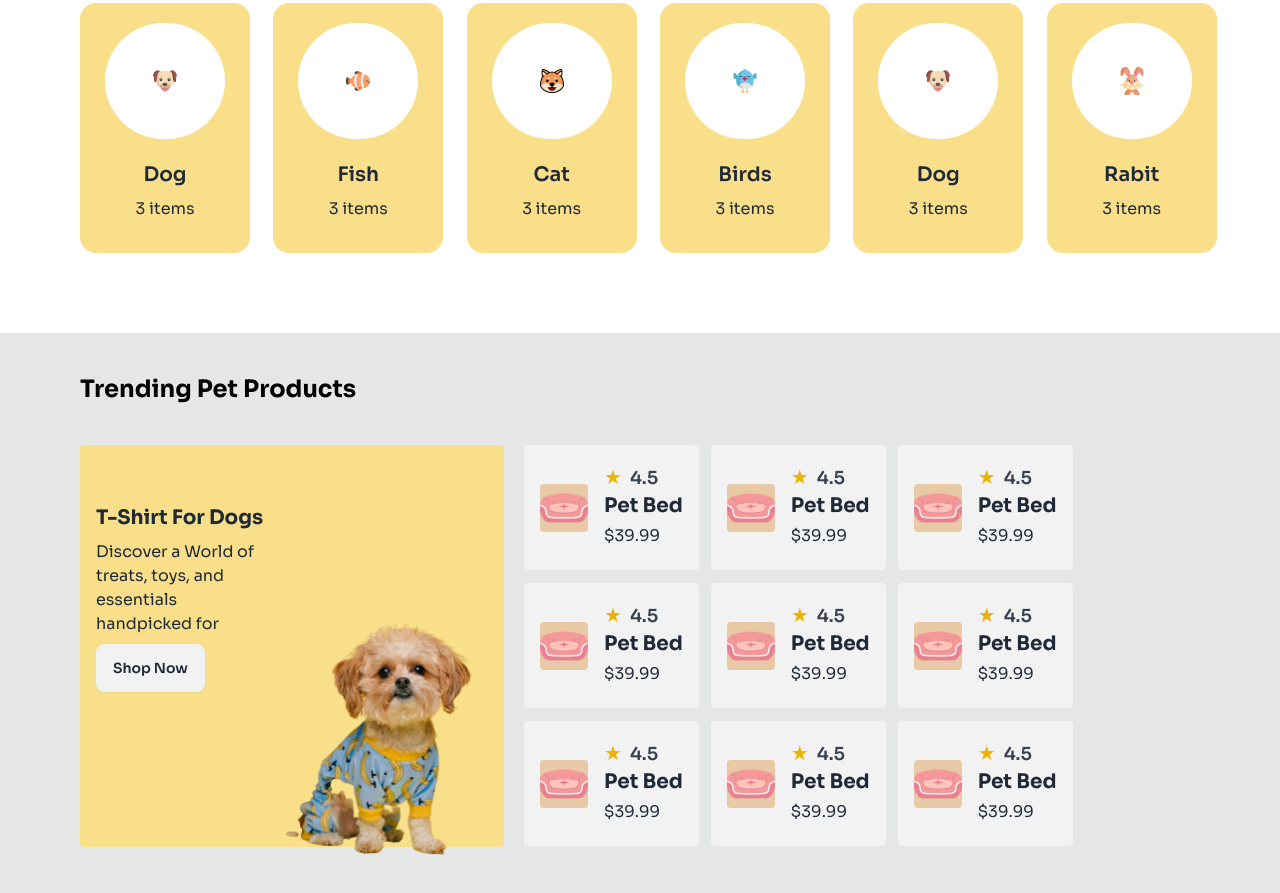
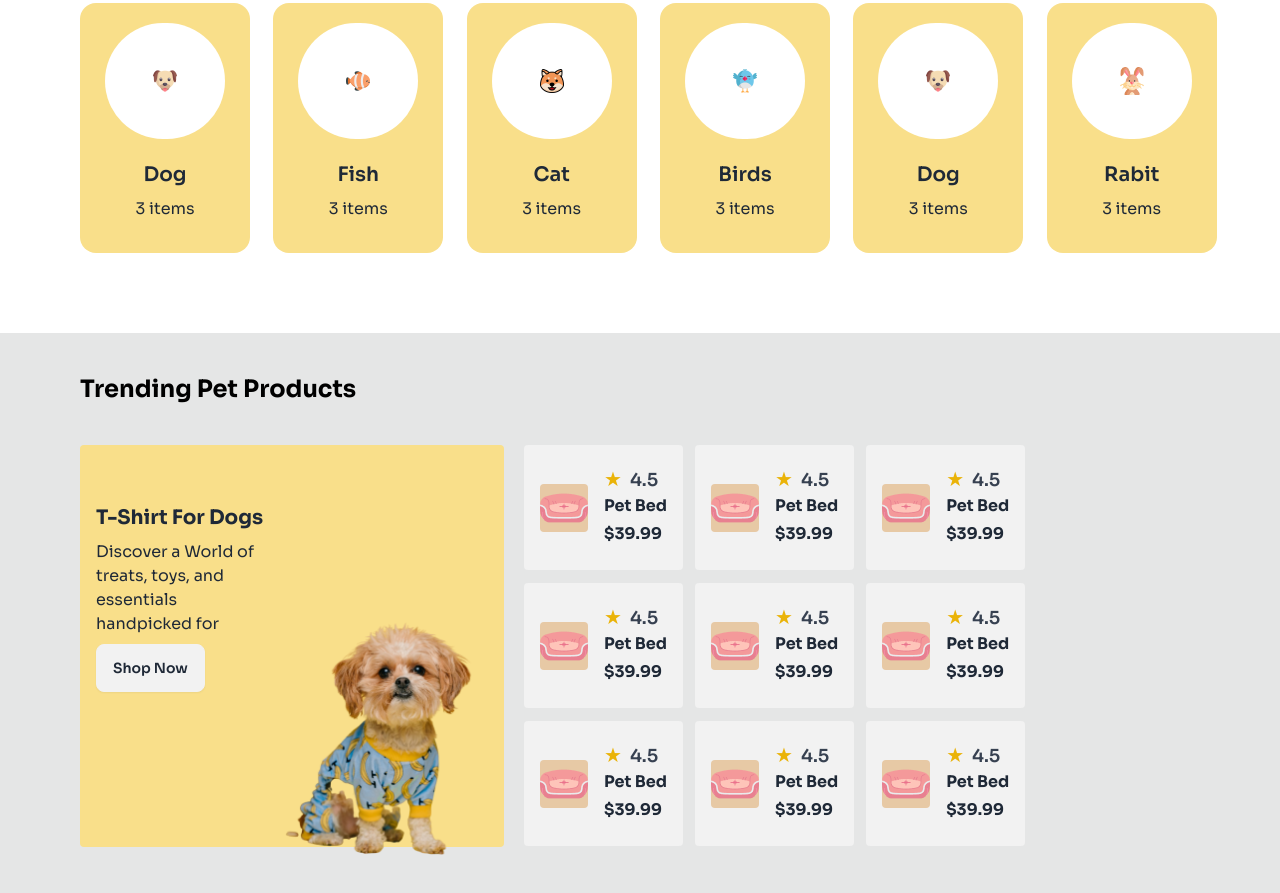
Before and after one commit to Husne-Jidan/Assignment-3, a plain HTML site: page index.html in a window 1280 px wide. Shown: the part 909-1802 px from the top of the page. Drawn offline with nearby package versions, Linux system fonts and the light colour scheme.

Commit message:
animation added

```diff
--- a/index.html
+++ b/index.html
@@ -67,16 +67,22 @@
     <!--Banner section-->
 
     <banner class="relative flex flex-col md:block items-start min-h-screen">
-      <div class="flex flex-col p-5 items-start justify-center relative z-10 lg:p-20 ">
-        <h1 class="text-black text-2xl font-bold mb-5">Pamper Your pet,<br>Because They Deserve<br>the Best</h1>
-        <p class="mb-5 text-20px">Discover a world of treats, toys, and essentials handpicked for<br>your furry
-          friends. Shop now and make tails wag with joy!</p>
-        <button class="btn bg-amber-300">Find a Pet</button>
+      <div class="flex flex-col p-5 items-start justify-center relative z-10 lg:p-20 animate-fadeIn">
+        <h1 class="text-black text-2xl font-bold mb-5 animate-slideInLeft">
+          Pamper Your pet,<br>Because They Deserve<br>the Best
+        </h1>
+        <p class="mb-5 text-20px animate-slideInLeft delay-200">
+          Discover a world of treats, toys, and essentials handpicked for<br>your furry friends. Shop now and make tails wag with joy!
+        </p>
+        <button class="btn bg-amber-300 animate-bounce">
+          Find a Pet
+        </button>
       </div>
 
-      <img class=" w-full max-md:-mt-28 md:absolute md:top-0 md:right-0 md:w-auto lg:w-full lg:p-20"
-        src="image/c1-assets/cat-big.png" alt="Cat Image">
+      <img class="w-full max-md:-mt-28 md:absolute md:top-0 md:right-0 md:w-auto lg:w-full lg:p-20 animate-slideInRight delay-300 "
+           src="image/c1-assets/cat-big.png" alt="Cat Image">
     </banner>
+
 
 
   </header>
@@ -178,8 +184,8 @@
                   <span class="text-yellow-500 text-xl">★</span>
                   <span class="text-lg font-semibold text-gray-700">4.5</span>
                 </div>
-                <h1 class="text-xl font-bold">Pet Bed</h1>
-                <p class="py-1">$39.99</p>
+                <h1 class="text-base font-bold">Pet Bed</h1>
+                <p class="py-1 font-bold">$39.99</p>
               </div>
             </div>
           </div>
@@ -192,12 +198,12 @@
                   <span class="text-yellow-500 text-xl">★</span>
                   <span class="text-lg font-semibold text-gray-700">4.5</span>
                 </div>
-                <h1 class="text-xl font-bold">Pet Bed</h1>
-                <p class="py-1">$39.99</p>
+                <h1 class="text-base font-bold">Pet Bed</h1>
+                <p class="py-1 font-bold">$39.99</p>
               </div>
             </div>
           </div>
-          <!--2nd card-->
+          <!--3rd card-->
           <div class="hero bg-base-200 w-full h-[125px] rounded">
             <div class="hero-content flex-row">
               <img src="image/c1-assets/pet-couch.png" class="max-w-sm rounded bg-[#E7C9A5]" />
@@ -206,12 +212,12 @@
                   <span class="text-yellow-500 text-xl">★</span>
                   <span class="text-lg font-semibold text-gray-700">4.5</span>
                 </div>
-                <h1 class="text-xl font-bold">Pet Bed</h1>
-                <p class="py-1">$39.99</p>
+                <h1 class="text-base font-bold">Pet Bed</h1>
+                <p class="py-1 font-bold">$39.99</p>
               </div>
             </div>
           </div>
-          <!--2nd card-->
+          <!--4th card-->
           <div class="hero bg-base-200 w-full h-[125px] rounded">
             <div class="hero-content flex-row">
               <img src="image/c1-assets/pet-couch.png" class="max-w-sm rounded bg-[#E7C9A5]" />
@@ -220,12 +226,12 @@
                   <span class="text-yellow-500 text-xl">★</span>
                   <span class="text-lg font-semibold text-gray-700">4.5</span>
                 </div>
-                <h1 class="text-xl font-bold">Pet Bed</h1>
-                <p class="py-1">$39.99</p>
+                <h1 class="text-base font-bold">Pet Bed</h1>
+                <p class="py-1 font-bold">$39.99</p>
               </div>
             </div>
           </div>
-          <!--2nd card-->
+          <!--5th card-->
           <div class="hero bg-base-200 w-full h-[125px] rounded">
             <div class="hero-content flex-row">
               <img src="image/c1-assets/pet-couch.png" class="max-w-sm rounded bg-[#E7C9A5]" />
@@ -234,12 +240,12 @@
                   <span class="text-yellow-500 text-xl">★</span>
                   <span class="text-lg font-semibold text-gray-700">4.5</span>
                 </div>
-                <h1 class="text-xl font-bold">Pet Bed</h1>
-                <p class="py-1">$39.99</p>
+                <h1 class="text-base font-bold">Pet Bed</h1>
+                <p class="py-1 font-bold">$39.99</p>
               </div>
             </div>
           </div>
-          <!--2nd card-->
+          <!--6th card-->
           <div class="hero bg-base-200 w-full h-[125px] rounded">
             <div class="hero-content flex-row">
               <img src="image/c1-assets/pet-couch.png" class="max-w-sm rounded bg-[#E7C9A5]" />
@@ -248,12 +254,12 @@
                   <span class="text-yellow-500 text-xl">★</span>
                   <span class="text-lg font-semibold text-gray-700">4.5</span>
                 </div>
-                <h1 class="text-xl font-bold">Pet Bed</h1>
-                <p class="py-1">$39.99</p>
+                <h1 class="text-base font-bold">Pet Bed</h1>
+                <p class="py-1 font-bold">$39.99</p>
               </div>
             </div>
           </div>
-          <!--2nd card-->
+          <!--7th card-->
           <div class="hero bg-base-200 w-full h-[125px] rounded">
             <div class="hero-content flex-row">
               <img src="image/c1-assets/pet-couch.png" class="max-w-sm rounded bg-[#E7C9A5]" />
@@ -262,12 +268,12 @@
                   <span class="text-yellow-500 text-xl">★</span>
                   <span class="text-lg font-semibold text-gray-700">4.5</span>
                 </div>
-                <h1 class="text-xl font-bold">Pet Bed</h1>
-                <p class="py-1">$39.99</p>
+                <h1 class="text-base font-bold">Pet Bed</h1>
+                <p class="py-1 font-bold">$39.99</p>
               </div>
             </div>
           </div>
-          <!--2nd card-->
+          <!--8th card-->
           <div class="hero bg-base-200 w-full h-[125px] rounded">
             <div class="hero-content flex-row">
               <img src="image/c1-assets/pet-couch.png" class="max-w-sm rounded bg-[#E7C9A5]" />
@@ -276,13 +282,11 @@
                   <span class="text-yellow-500 text-xl">★</span>
                   <span class="text-lg font-semibold text-gray-700">4.5</span>
                 </div>
-                <h1 class="text-xl font-bold">Pet Bed</h1>
-                <p class="py-1">$39.99</p>
+                <h1 class="text-base font-bold">Pet Bed</h1>
+                <p class="py-1 font-bold">$39.99</p>
               </div>
             </div>
           </div>
-          <!--3rd card-->
-
           <!--9th card-->
           <div class="hero hidden lg:flex bg-base-200 w-full h-[125px] rounded">
             <div class="hero-content flex-col lg:flex-row">
@@ -292,8 +296,8 @@
                   <span class="text-yellow-500 text-xl">★</span>
                   <span class="text-lg font-semibold text-gray-700">4.5</span>
                 </div>
-                <h1 class="text-xl font-bold">Pet Bed</h1>
-                <p class="py-1">$39.99</p>
+                <h1 class="text-base font-bold">Pet Bed</h1>
+                <p class="py-1 font-bold">$39.99</p>
               </div>
             </div>
           </div>
```
